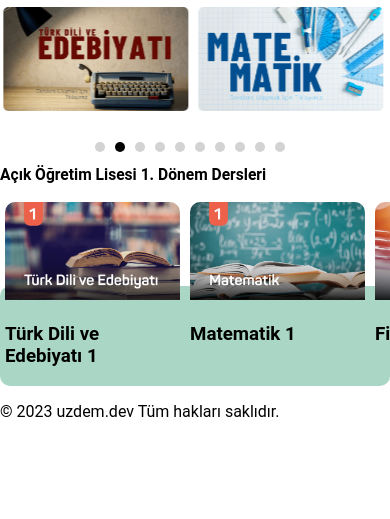
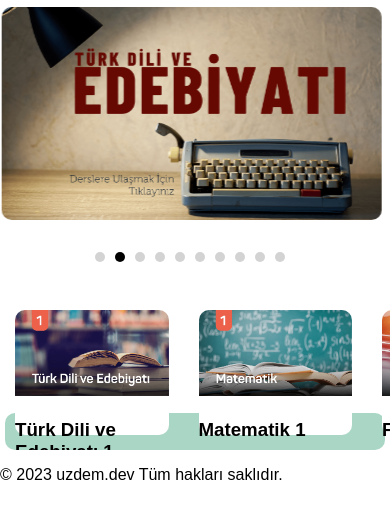
Before and after one commit to uzdemo/uzdem, a plain HTML site: page index.html in a window 390 px wide. Shown: the part 35-554 px from the top of the page. Drawn offline with Linux system fonts and the light colour scheme.

Commit message:
Uzdem Simple&Powerfull

```diff
--- a/script.js
+++ b/script.js
@@ -105,9 +105,9 @@ kayanSatirlar.forEach((satir) => {
     const sonDokunma = e.changedTouches[0];
     const kaydirmaMesafesi = baslangicX - sonDokunma.clientX;
 
-    if (kaydirmaMesafesi > kutuGenislik / 4) {
+    if (kaydirmaMesafesi > kutuGenislik / 5) {
       kutuIndex++;
-    } else if (kaydirmaMesafesi < -kutuGenislik / 4) {
+    } else if (kaydirmaMesafesi < -kutuGenislik / 5) {
       kutuIndex--;
     }
 
--- a/style.css
+++ b/style.css
@@ -1,12 +1,9 @@
 body {
-  font-family: 'Roboto', sans-serif;
+  font-family: 'poppins', Arial;
   margin: 0;
 }
 
 header {
-  align-items: center;
-  justify-content: space-between;
-  display: flex;
   padding: 5px;
 }
 
@@ -30,7 +27,7 @@ header a img {
 .slider-wrapper img {
   width: calc(50% - 10px);
   margin: 5px;
-  border-radius: 5px;
+  border-radius: 10px;
   margin-bottom: 5vh;
 }
 
@@ -46,7 +43,7 @@ header a img {
   color: white;
   border-radius: 5px;
   font-size: 3vw;
-  width: 6vw;
+  width: 5vw;
   height: 5vw;
   cursor: pointer;
   opacity: 0;
@@ -61,7 +58,6 @@ header a img {
   opacity: 1;
 }
 
-/* Slider dot styles */
 .slider-dots {
   display: flex;
   position: absolute;
@@ -84,19 +80,21 @@ header a img {
 }
 
 .line {
+  display: grid;
+  justify-items: center;
   overflow-x: hidden;
   position: relative;
 }
 
 .line h2 {
-  font-size: 4vw;
+  font-size: 3vw;
 }
 
 .line-back {
   position: absolute;
   bottom: 0;
-  width: 100%;
-  height: 100px;
+  width: calc(100% - 10px);
+  height: 9.6vw;
   background: rgb(170, 215, 197);
   border-radius: 10px;
 }
@@ -107,9 +105,11 @@ header a img {
 }
 
 .sliding-box .box {
-  width: calc(100vw / 3 - 30px);
+  background: white;
+  width: calc(100vw / 3 - 36.8px);
+  height: 23.7vw;
   border-radius: 10px;
-  margin: 5px;
+  margin: 15px;
 }
 
 .sliding-box .box img {
@@ -151,9 +151,14 @@ header a img {
   opacity: 1;
 }
 
-@media screen and (max-width: 1000px) {
+@media screen and (max-width: 750px) {
+  .slider-wrapper img {
+    width: calc(100% - 10px);
+  }
+
   .sliding-box .box {
-    width: calc(100vw / 2 - 20px);
+    width: calc(100vw / 2 - 41.5px);
+    height: 32.1vw;
   }
 
   .sliding-box .box h4 {
```
